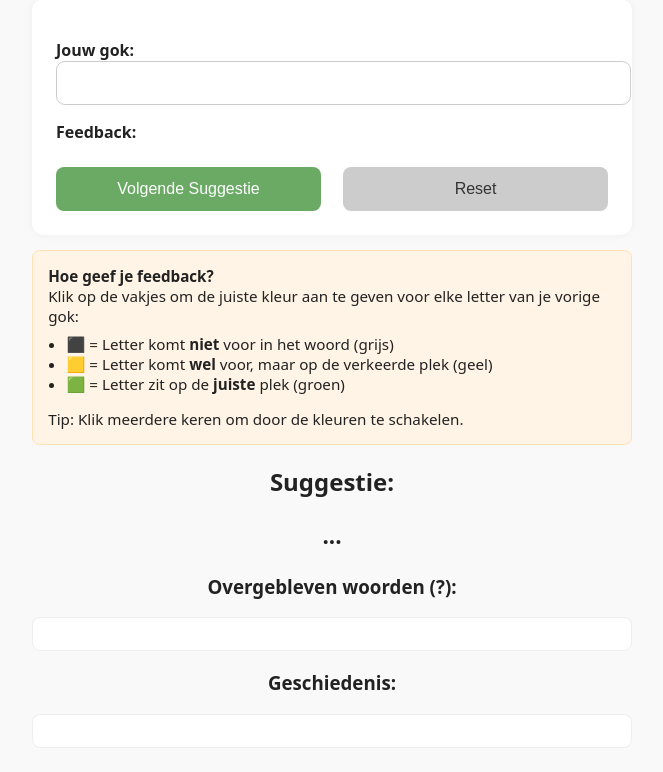
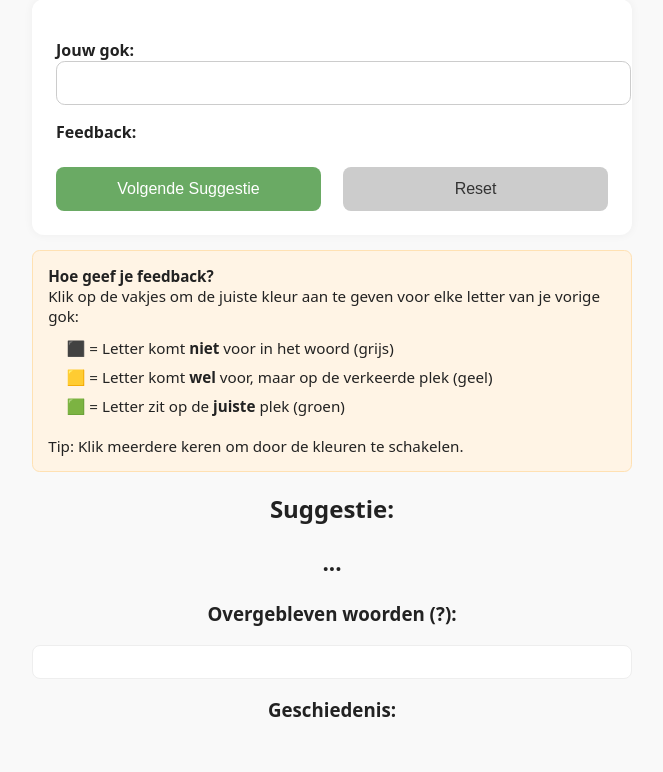
Before and after one commit to Yegberink/woordle_bot, a Flask app: page / in a window 1280 px wide. Shown: the part 111-883 px from the top of the page, without its empty margins (308-971 px from the left). After the commit the page ends 828 px from the top, so only its background shows below. Run offline with Flask 3, Linux system fonts and the light colour scheme; data that the repository does not hold is empty.

Commit message:
Update index.html

```diff
--- a/templates/index.html
+++ b/templates/index.html
@@ -93,7 +93,16 @@
             margin-top: 1em;
         }
 
-        ul#remaining-words {
+        ul {
+            list-style: none;
+            padding-left: 0;
+        }
+
+        li {
+            padding: 0.3em 0;
+        }
+
+        #remaining-words {
             max-height: 200px;
             overflow-y: auto;
             background: #fff;
@@ -101,31 +110,6 @@
             border-radius: 0.5em;
             border: 1px solid #eee;
         }
-
-        .guess-history {
-            margin-top: 1em;
-            background: #fff;
-            padding: 1em;
-            border-radius: 0.5em;
-            border: 1px solid #eee;
-        }
-
-        .letter-box {
-            display: inline-block;
-            width: 2em;
-            height: 2em;
-            line-height: 2em;
-            text-align: center;
-            margin: 0.1em;
-            font-size: 1.2em;
-            font-weight: bold;
-            color: white;
-            border-radius: 0.3em;
-        }
-
-        .green { background-color: var(--green); }
-        .yellow { background-color: var(--yellow); }
-        .gray { background-color: var(--gray); }
 
         @media (max-width: 500px) {
             #feedback-buttons button {
@@ -177,7 +161,7 @@
     <ul id="remaining-words"></ul>
 
     <h3>Geschiedenis:</h3>
-    <div id="guess-history" class="guess-history"></div>
+    <ul id="guess-history"></ul>
 
     <script>
         const form = document.getElementById("wordle-form");
@@ -186,7 +170,7 @@
         const suggestionEl = document.getElementById("suggestion");
         const remainingCountEl = document.getElementById("remaining-count");
         const remainingList = document.getElementById("remaining-words");
-        const historyContainer = document.getElementById("guess-history");
+        const historyList = document.getElementById("guess-history");
         const feedbackButtonsContainer = document.getElementById("feedback-buttons");
 
         function createFeedbackButtons(guess) {
@@ -234,21 +218,11 @@
                 remainingList.appendChild(li);
             });
 
-            // Render history with colored boxes
-            historyContainer.innerHTML = "";
+            historyList.innerHTML = "";
             data.history.forEach(item => {
-                const row = document.createElement("div");
-                item.guess.split("").forEach((char, i) => {
-                    const box = document.createElement("span");
-                    box.classList.add("letter-box");
-                    const fb = item.feedback[i];
-                    if (fb === "G") box.classList.add("green");
-                    else if (fb === "Y") box.classList.add("yellow");
-                    else box.classList.add("gray");
-                    box.textContent = char.toUpperCase();
-                    row.appendChild(box);
-                });
-                historyContainer.appendChild(row);
+                const li = document.createElement("li");
+                li.innerHTML = `<b>${item.guess}</b> → ${item.feedback}`;
+                historyList.appendChild(li);
             });
 
             createFeedbackButtons(data.guess);
@@ -259,7 +233,7 @@
             suggestionEl.textContent = "...";
             remainingList.innerHTML = "";
             remainingCountEl.textContent = "?";
-            historyContainer.innerHTML = "";
+            historyList.innerHTML = "";
             guessInput.value = "";
             feedbackInput.value = "";
             feedbackButtonsContainer.innerHTML = "";
```
